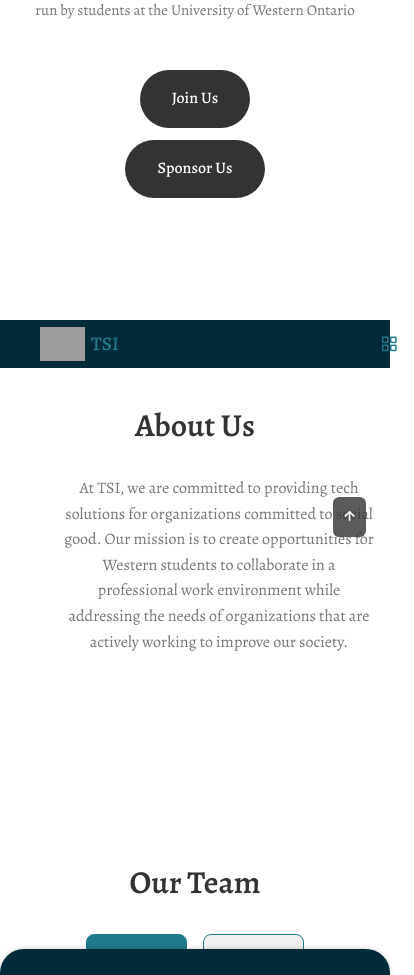
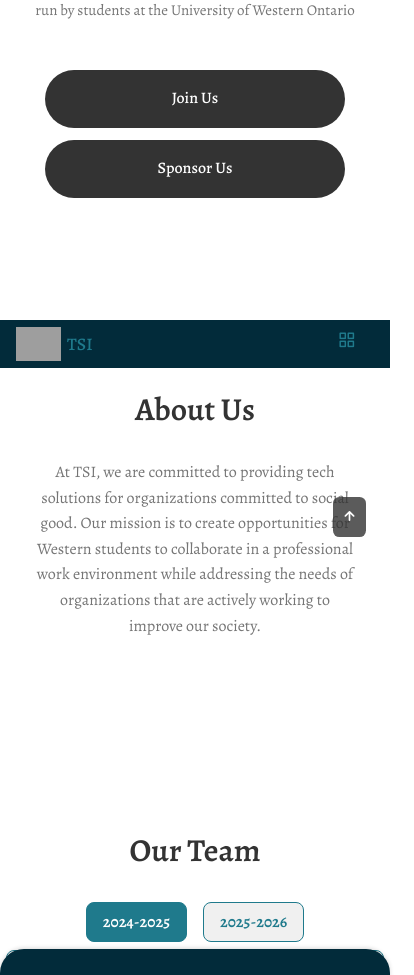
Before and after one commit to dahan8473/Club_Website, a React (Vite) app: page / in a window 390 px wide. Shown: the part 476-1451 px from the top of the page, 414 px wide, since content can reach past the window. Built offline with nearby package versions, Linux system fonts and the light colour scheme; grey boxes are pictures that could not be loaded.

Commit message:
A LOT OF DEBUGGING

```diff
--- a/src/components/about/about.css
+++ b/src/components/about/about.css
@@ -2,25 +2,29 @@
     display: grid;
     align-items: center;
     justify-items: center;
+    width: 100%;
 }
 
 .section__title {
     font-size: 2rem;
     margin-top: 5rem;
-    margin-bottom: 0.5rem;
+    margin-bottom: 1.5rem;
     text-align: center;
+    width: 100%; /* Ensure full width */
 }
 
 .about__data {
     max-width: 600px;
     text-align: center;
     margin-bottom: 2rem;
-
+    width: 100%; /* Ensure full width up to max-width */
+    padding: 0 1rem;
+    box-sizing: border-box;
 }
 
 .about__description {
     font-size: 1rem;
-    padding: 0 1rem;
+    padding: 0; /* Remove padding here, we're handling it in about__data */
 }
 
 /*=============== BREAKPOINTS ===============*/
@@ -34,21 +38,30 @@
 
 /* For medium devices */
 @media screen and (max-width: 992px) {
-    .about__description {
+    .about__data {
         padding: 0 2rem; /* Adjust padding for medium devices */
     }
 }
 
 /* For small devices */
 @media screen and (max-width: 576px) {
-    .about__description {
+    .about__data {
         padding: 0 1rem; /* Adjust padding for small devices */
+    }
+
+    .section__title {
+        margin-top: 4rem; /* Slightly reduce top margin on small screens */
     }
 }
 
 /* For extra small devices */
 @media screen and (max-width: 350px) {
-    .about__description {
-        padding: 0.5rem; /* Adjust padding for extra small devices */
+    .about__data {
+        padding: 0 0.5rem; /* Adjust padding for extra small devices */
+    }
+
+    .section__title {
+        margin-top: 3.5rem; /* Further reduce top margin on tiny screens */
+        font-size: 1.75rem; /* Slightly smaller font size */
     }
 }
--- a/src/components/footer/Footer.jsx
+++ b/src/components/footer/Footer.jsx
@@ -10,24 +10,27 @@ const Footer = () => {
         <div className="footer__social">
           <a
             href="https://www.instagram.com/westerntsi/"
-            className="home__social-icon"
+            className="footer__social-link"
             target="_blank"
+            rel="noreferrer"
           >
             <i className="uil uil-instagram"></i>
           </a>
 
           <a
             href="https://www.linkedin.com/company/techforsocialimpact/mycompany/"
-            className="home__social-icon"
+            className="footer__social-link"
             target="_blank"
+            rel="noreferrer"
           >
             <i className="uil uil-linkedin"></i>
           </a>
 
           <a
             href="https://discord.gg/A8fcwWx4"
-            className="home__social-icon"
+            className="footer__social-link"
             target="_blank"
+            rel="noreferrer"
           >
             <i className="uil uil-discord"></i>
           </a>
--- a/src/components/footer/footer.css
+++ b/src/components/footer/footer.css
@@ -28,20 +28,60 @@
     display: inline-flex;
 }
 
+.home__social-icon {
+    background-color: #1f7a8c;
+    color: var(--container-color);
+    font-size: 1.5rem;
+    padding: 0.4rem;
+    border-radius: 0.5rem;
+    display: inline-flex;
+}
+
 .footer__copy {
     display: block;
     margin-top: 1rem;
     color: var(--title-color);
     text-align: center;
     font-size: var(--smaller-font-size);
+    padding-bottom: 0.5rem; /* Add padding at the bottom */
+}
+
+/* Add padding to the last section to prevent footer overlap */
+section:last-of-type {
+    margin-bottom: 5rem; /* Add bottom margin to last section before footer */
+    padding-bottom: 1rem;
 }
 
 /*=============== BREAKPOINTS ===============*/
 /* For large devices */
 @media screen and (max-width: 992px) {
-    .footer__social-link {
+    .footer__social-link,
+    .home__social-icon {
         padding: 0.25rem;
         border-radius: 0.25rem;
         font-size: 1rem;
     }
 }
+
+/* For medium and small devices */
+@media screen and (max-width: 768px) {
+    .footer {
+        position: relative;
+        z-index: 10;
+    }
+
+    .footer__container {
+        padding: 1.5rem 0 4rem; /* Increase bottom padding for mobile view */
+    }
+
+    section:last-of-type {
+        margin-bottom: 6rem; /* Increase for mobile */
+    }
+}
+
+/* For small devices */
+@media screen and (max-width: 350px) {
+    .footer__container {
+        padding: 1.5rem 0.5rem 4rem; /* Add horizontal padding */
+    }
+}
--- a/src/components/header/header.css
+++ b/src/components/header/header.css
@@ -7,32 +7,39 @@
     background-color: #022B3A;
 }
 
+/* Fix for container class */
+.container {
+    max-width: 100%;
+    width: 100%;
+    margin-left: auto;
+    margin-right: auto;
+    padding-left: 1rem;
+    padding-right: 1rem;
+    box-sizing: border-box;
+}
+
 .nav {
     height: calc(var(--header-height) + 1.5rem);
     display: flex;
     justify-content: space-between;
     align-items: center;
-    padding: 0 1rem;
+    /* Remove padding here since container already has padding */
+    width: 100%;
 }
 
 .nav__logo-wrapper {
     display: flex;
     align-items: center;
-    /* Ensure minimum width to prevent excessive shrinking */
     min-width: 150px;
-    /* Prevent clipping/overflow of the logo */
     overflow: visible;
 }
 
 .nav__logo-gif {
-    /* Set fixed dimensions to prevent unpredictable resizing */
     width: 50px;
     height: 50px;
-    /* Ensure image maintains its aspect ratio */
     object-fit: contain;
     display: block;
     margin-right: 8px;
-    /* Prevent any clipping of the image */
     overflow: visible;
 }
 
@@ -91,36 +98,38 @@
         bottom: 0;
     }
 
+    /* Container overrides for mobile */
+    .container {
+        padding-left: 1rem;
+        padding-right: 1rem;
+    }
+
     .nav {
         height: var(--header-height);
-        padding: 0 1rem;
+        width: 100%;
+        display: flex;
+        align-items: center; /* Ensure vertical centering */
     }
 
-    /* Ensure logo remains visible and properly sized on mobile */
     .nav__logo-wrapper {
         display: flex;
         align-items: center;
         justify-content: flex-start;
-        min-width: 120px;
-        /* Make sure there's no clipping */
+        min-width: 100px;
         overflow: visible;
-        /* Keep it at the left side for consistency */
         margin-right: auto;
+        height: 100%; /* Ensure full height */
     }
 
     .nav__logo-gif {
-        /* Keep dimensions consistent */
-        width: 45px;
-        height: 45px;
-        /* Ensure image is fully visible */
+        width: 40px;
+        height: 40px;
         object-fit: contain;
-        /* Add a bit of margin for spacing */
         margin-right: 6px;
     }
 
     .nav__logo {
-        /* Make sure the text stays visible */
-        font-size: 1.2rem;
+        font-size: 1.1rem;
         white-space: nowrap;
     }
 
@@ -134,6 +143,7 @@
         box-shadow: 0 -1px 4px rgba(0, 0, 0, 0.15);
         border-radius: 1.5rem 1.5rem 0 0;
         transition: .3s;
+        z-index: 20;
     }
 
     /* Show Menu */
@@ -158,16 +168,31 @@
         bottom: .5rem;
         font-size: 1.5rem;
         cursor: pointer;
-        color: #03394d;
+        color: #FFFFFF; /* Changed from #03394d to white for better visibility */
+        /* Add a subtle glow effect to make it stand out better */
+        text-shadow: 0 0 3px rgba(255, 255, 255, 0.3);
     }
 
     .nav__close:hover {
-        color: #03394d;
+        color: #1f7a8c; /* Changed hover color to match the logo color */
+        text-shadow: 0 0 5px rgba(31, 122, 140, 0.5); /* Enhanced glow on hover */
     }
 
     .nav__toggle {
         font-size: 1.1rem;
         cursor: pointer;
+        display: flex;
+        align-items: center;
+        justify-content: center;
+        width: 36px; /* Further reduced size */
+        height: 36px;
+        color: #1f7a8c;
+        padding: 0; /* Remove padding */
+        margin-left: auto; /* Push to right side */
+        flex-shrink: 0;
+        /* Position relative instead of absolute to maintain proper flow */
+        position: relative;
+        right: 0; /* Remove absolute positioning */
     }
 
     .nav__icon,
@@ -179,6 +204,11 @@
 
 /* For small devices */
 @media screen and (max-width: 350px) {
+    .container {
+        padding-left: 0.75rem;
+        padding-right: 0.75rem;
+    }
+
     .nav__menu {
         padding: 2rem 0.25rem 4rem;
     }
@@ -187,24 +217,23 @@
         column-gap: 0;
     }
 
-    /* Further adjustments for very small screens */
     .nav__logo-wrapper {
-        min-width: 100px;
-        /* Keep focused on showing the logo properly */
+        min-width: 80px;
         justify-content: flex-start;
     }
 
     .nav__logo-gif {
-        /* Maintain visibility even on tiny screens */
-        width: 40px;
-        height: 40px;
-        /* Ensure proper display */
-        object-fit: contain;
-        margin-right: 4px;
+        width: 35px;
+        height: 35px;
+        margin-right: 3px;
     }
 
     .nav__logo {
-        /* Slightly reduce font size but keep it readable */
-        font-size: 1.1rem;
+        font-size: 0.9rem;
+    }
+
+    .nav__toggle {
+        width: 32px;
+        height: 32px;
     }
 }
--- a/src/components/home/home.css
+++ b/src/components/home/home.css
@@ -14,6 +14,8 @@ body, html {
   flex-direction: column;
   height: 100%;
   padding: 2rem 1rem;
+  width: 100%; /* Ensure full width */
+  box-sizing: border-box; /* Include padding in width calculation */
 }
 
 .home__content {
@@ -39,6 +41,7 @@ body, html {
   margin-bottom: var(--mb-0-25);
   text-align: center;
   color: var(--title-color);
+  width: 100%; /* Ensure full width */
 }
 
 .home__subtitle {
@@ -47,12 +50,16 @@ body, html {
   font-weight: var(--font-normal);
   margin-bottom: var(--mb-1);
   text-align: center;
+  width: 100%; /* Ensure full width */
 }
 
 .home__description {
   max-width: 400px;
   margin: 0 auto var(--mb-3) auto;
   text-align: center;
+  width: 100%; /* Full width up to max-width */
+  box-sizing: border-box; /* Include padding in width calculation */
+  padding: 0 1rem;
 }
 
 .home__buttons {
@@ -60,6 +67,7 @@ body, html {
   justify-content: center;
   gap: 1rem;
   margin-top: 1rem;
+  width: 100%; /* Ensure buttons container is full width */
 }
 
 .button {
@@ -103,6 +111,14 @@ body, html {
     flex-direction: column;
     align-items: center;
     gap: 0.75rem;
+    width: 100%; /* Ensure full width */
+    padding: 0 1rem; /* Add padding on mobile */
+    box-sizing: border-box;
+  }
+
+  .button {
+    width: 100%; /* Make buttons full width on mobile */
+    max-width: 300px; /* Limit maximum width */
   }
 }
 
@@ -112,4 +128,8 @@ body, html {
     max-width: 300px;
     margin-bottom: 1rem;
   }
+
+  .button {
+    padding: 0.75rem 1.5rem; /* Slightly smaller padding on very small screens */
+  }
 }
```
